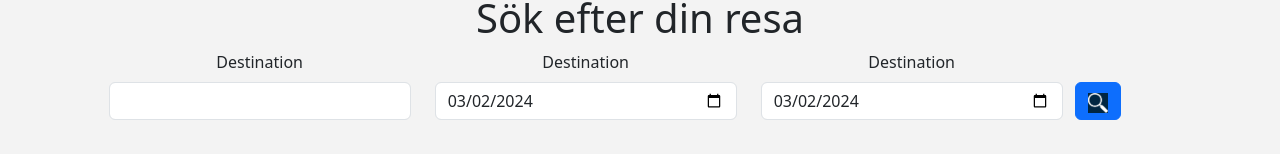
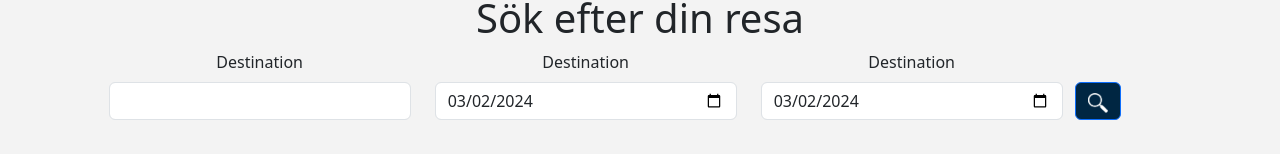
Before and after one commit to cjceu80/hotelsverigereact, a React (Vite) app: page /hotel in a window 1280 px wide. Shown: the part 150-304 px from the top of the page. Built offline with nearby package versions, Linux system fonts and the light colour scheme; no server answers.

Commit message:
Button color fixed

```diff
--- a/src/Components/SearchResultCard.jsx
+++ b/src/Components/SearchResultCard.jsx
@@ -101,5 +101,5 @@ export default function SearchResultCard(props) {
 
 SearchResultCard.propTypes = {
     hotel: PropTypes.object.isRequired,
-    dates: PropTypes.object.isRequired
+    dates: PropTypes.string.isRequired
 }
--- a/src/index.css
+++ b/src/index.css
@@ -3,6 +3,10 @@
     overflow-x: hidden;
     background-color: #F3F3F3;
   }
+
+.btn-primary{
+  background-color: #002642 !important;
+}
 
 .price {
   margin-bottom: 0;
```
